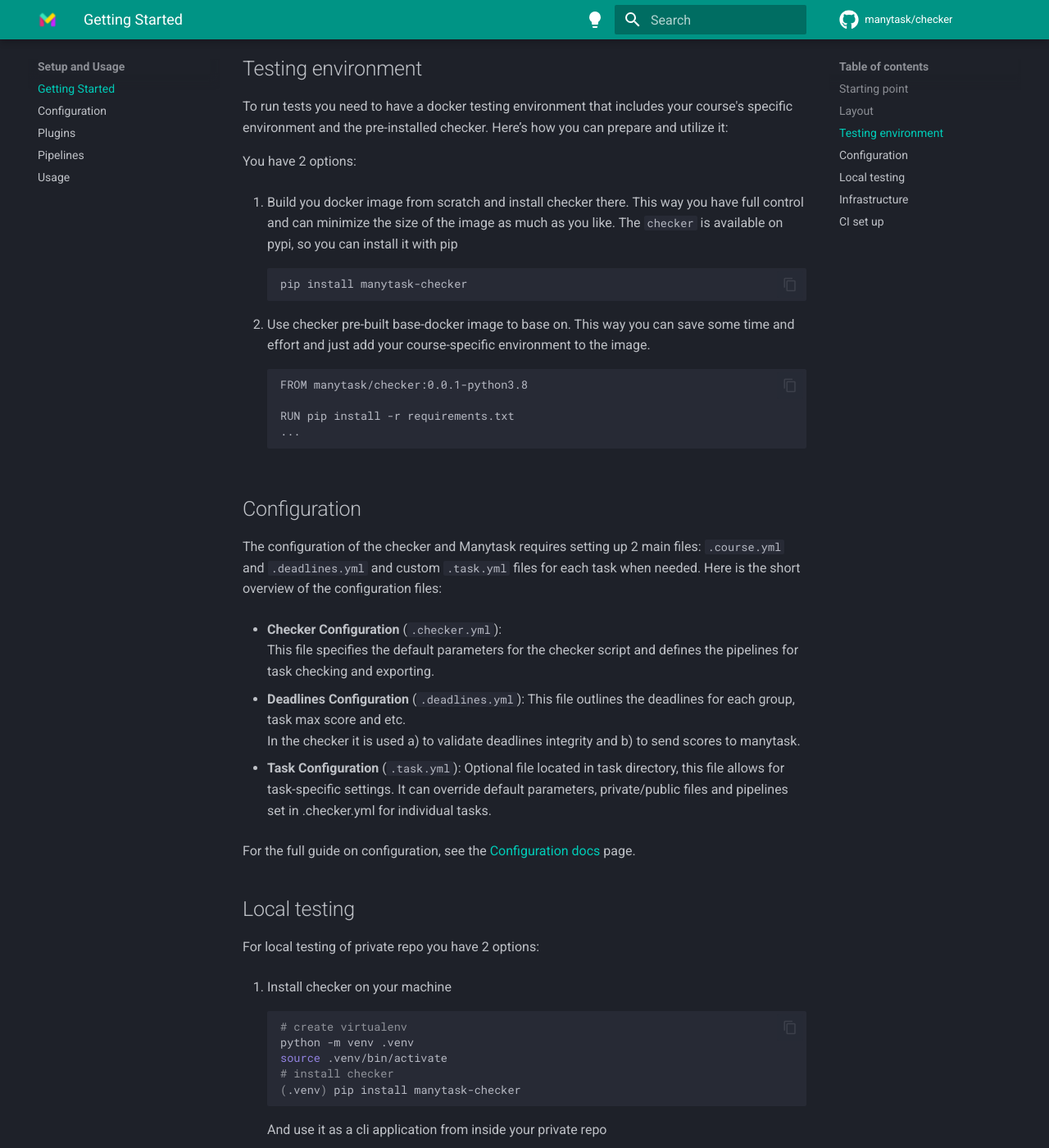
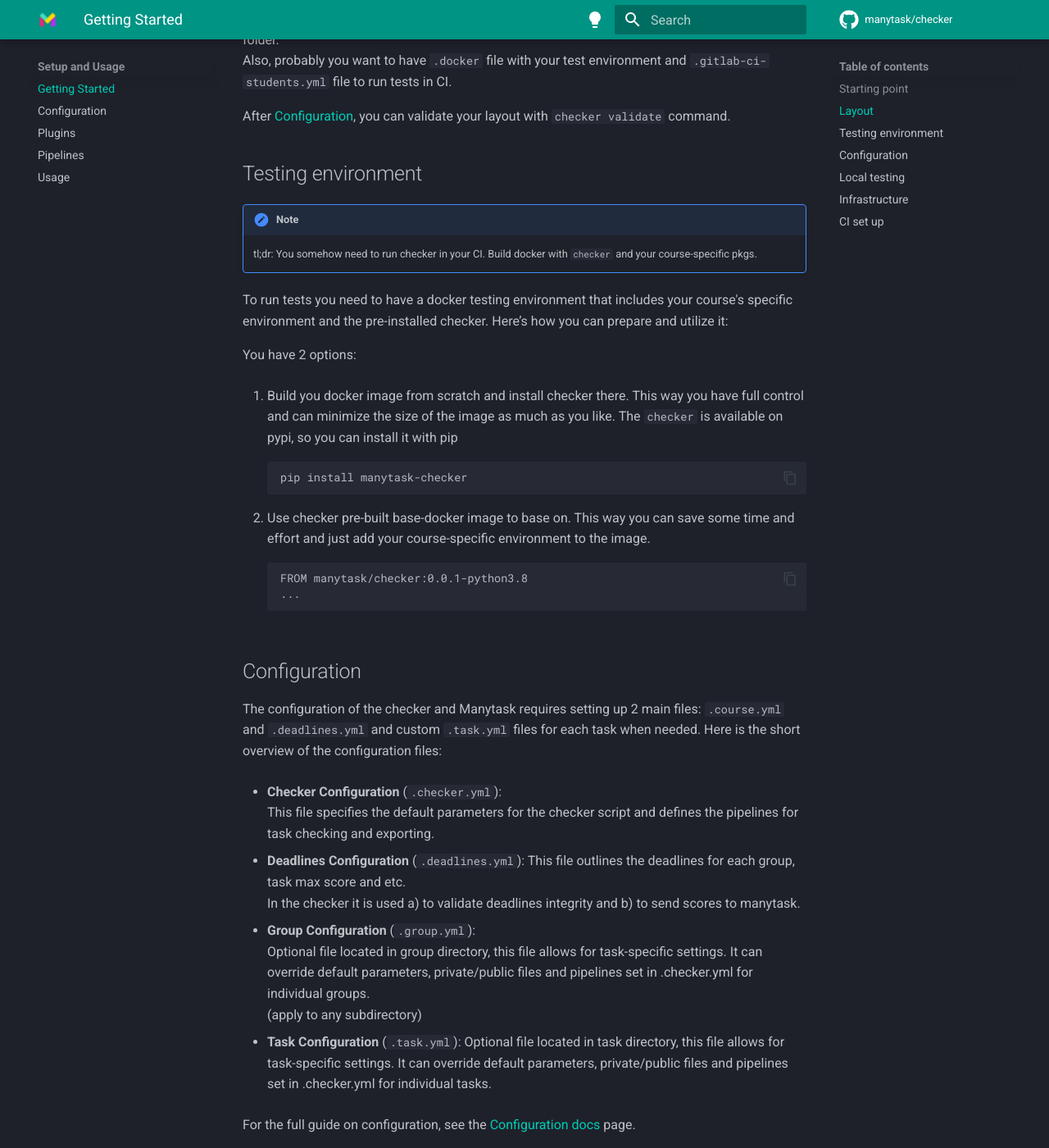
Before and after one commit to manytask/checker, an MkDocs documentation site: the page built from docs/1_getting_started.md, in a window 1280 px wide and 1400 px high, scrolled down 1832 px. Shown: the whole window at 82% size. Built offline with MkDocs 1.6.1 and Material for MkDocs 9.7.7, drawn with Linux system fonts in a browser that asks for light colours; comment, search, counter and statistics services are not loaded; the version menu is left out; some of the changed text lies outside the part shown.

Commit message:
docs: add !!! note tl;dr to getting started

````diff
--- a/docs/1_getting_started.md
+++ b/docs/1_getting_started.md
@@ -27,6 +27,9 @@
 
 ## Layout
 
+!!! note
+    tl;dr:  `.checker.yml` and `.deadlines.yml` in the root of the repo, `.task.yml` and `.group.yml` in each tasks and group (can be empty).
+
 The private repository layout is crucial for the checker to function correctly.
 Each task should be organized into dedicated folders within group directories.
 Also, there are 2 config files `.course.yml` and `.deadlines.yml` that are required for checker to work.
@@ -55,6 +58,7 @@
 .checker.yml  # checker config with default parameters and pipelines
 .deadlines.yml  # deadlines config with task scores to send to manytask
 ```
+
 
 !!! warning
     Groups and tasks names have to be unique.
@@ -70,6 +74,10 @@
 
 ## Testing environment
 
+!!! note
+    tl;dr:  You somehow need to run checker in your CI. Build docker with `checker` and your course-specific pkgs.
+
+
 To run tests you need to have a docker testing environment that includes your course's specific environment and the pre-installed checker. Here’s how you can prepare and utilize it:
 
 You have 2 options:
@@ -84,8 +92,6 @@
 
     ```shell
     FROM manytask/checker:0.0.1-python3.8
-
-    RUN pip install -r requirements.txt
     ...
     ```
 
@@ -96,16 +102,20 @@
 Here is the short overview of the configuration files:
 
 * **Checker Configuration** (`.checker.yml`):
-  This file specifies the default parameters for the checker script and defines the pipelines for task checking and exporting.
+    This file specifies the default parameters for the checker script and defines the pipelines for task checking and exporting.
 
 
 * **Deadlines Configuration** (`.deadlines.yml`):
-  This file outlines the deadlines for each group, task max score and etc.
-  In the checker it is used a) to validate deadlines integrity and b) to send scores to manytask.
+    This file outlines the deadlines for each group, task max score and etc.
+    In the checker it is used a) to validate deadlines integrity and b) to send scores to manytask.
 
 
+* **Group Configuration** (`.group.yml`):
+    Optional file located in group directory, this file allows for task-specific settings. It can override default parameters, private/public files and pipelines set in .checker.yml for individual groups.
+    (apply to any subdirectory)
+
 * **Task Configuration** (`.task.yml`):
-  Optional file located in task directory, this file allows for task-specific settings. It can override default parameters, private/public files and pipelines set in .checker.yml for individual tasks.
+    Optional file located in task directory, this file allows for task-specific settings. It can override default parameters, private/public files and pipelines set in .checker.yml for individual tasks.
 
 
 For the full guide on configuration, see the [Configuration docs](./2_configuration.md) page.
@@ -151,6 +159,9 @@
 
 
 ## Infrastructure
+
+!!! note
+    tl;dr:  You need to set up gitlab, gitlab runner, docker registry, manytask instance and prepare gitlab token.
 
 Setting up the infrastructure for Manytask and checker involves configuring the runtime environment:
 
@@ -193,6 +204,9 @@
 
 ## CI set up
 
+!!! note
+    tl;dr:  Setup private and public CI to run tests.
+
 Configuring Continuous Integration (CI) is essential for automating the testing and deployment processes. Here's how to set it up for both private and public repositories.
 
 1. **Private Repo**
````
Also changed, not shown: other parts of docs/1_getting_started.md (+2 -4 lines).
